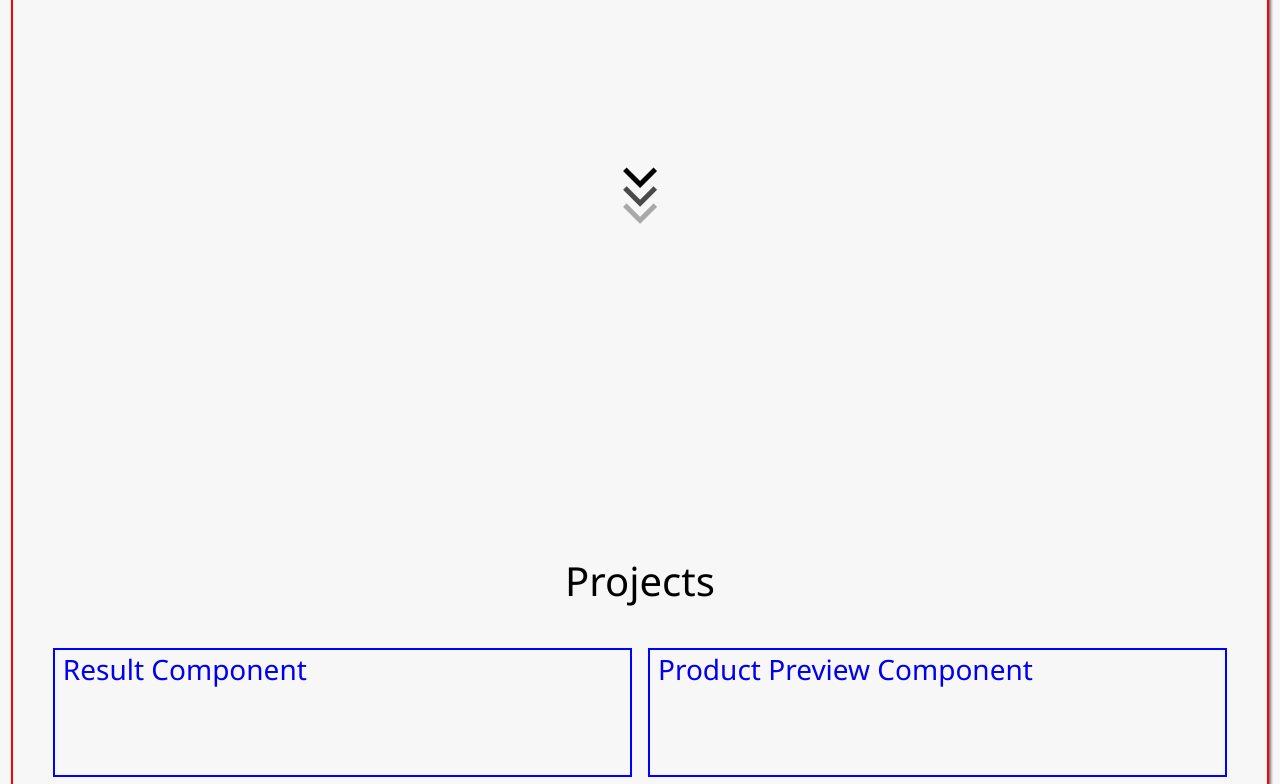
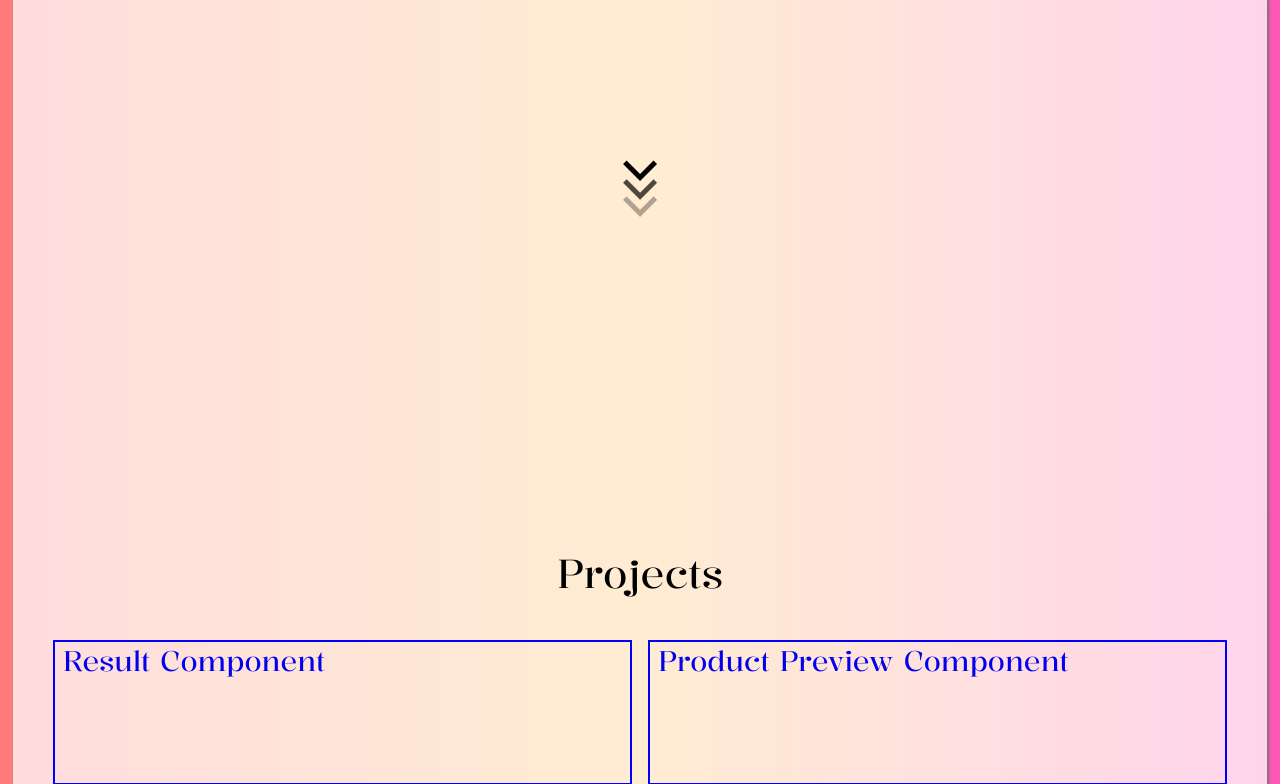
Before and after one commit to iamst316/ui-gallery, a plain HTML site: page index.html in a window 1280 px wide. Shown: the part 498-1282 px from the top of the page. Drawn offline with nearby package versions, Linux system fonts and the light colour scheme.

Commit message:
design changes in the main page

```diff
--- a/main.css
+++ b/main.css
@@ -1,23 +1,31 @@
+@font-face {
+    font-family: "kalnia";
+    src: url("./assets/fonts/Kalnia/static/Kalnia-Regular.ttf");
+}
+
 *{
     margin: 0;
+    font-family: "kalnia";
 }
 html{
     scroll-behavior: smooth;
 }
 body{
-    background-color: rgb(248, 247, 247);
+    background: rgb(255,123,123);
+    background: linear-gradient(90deg, rgba(255,123,123,1) 3%, rgba(255,183,80,1) 50%, rgba(255,86,181,1) 100%);
     margin-top: .5rem;
-    font-family: 'Segoe UI', Tahoma, Geneva, Verdana, sans-serif;
 }
-
+/*  */
 main{
     display: flex;
     flex-flow: column wrap;
     justify-content: center;
     align-items: center;
-    border: 2px solid red;
+    /* border: 2px solid #a8a8a888; */
+    background-color: #ffffffbe;
     margin: auto;
-    width: 98%;
+    min-width: 60%;
+    max-width: 98%;
     border-radius: .4rem;
     box-shadow: 2px 2px 3px rgb(117, 117, 117);
 }
```
Also changed, not shown: index.html (+0 -1 lines), assets/fonts/Kalnia/static/Kalnia-Regular.ttf (added).
